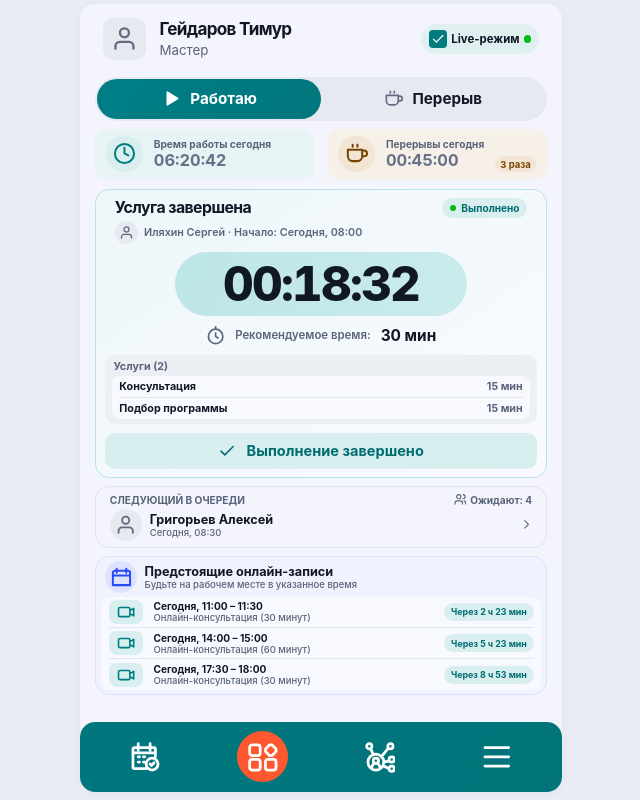
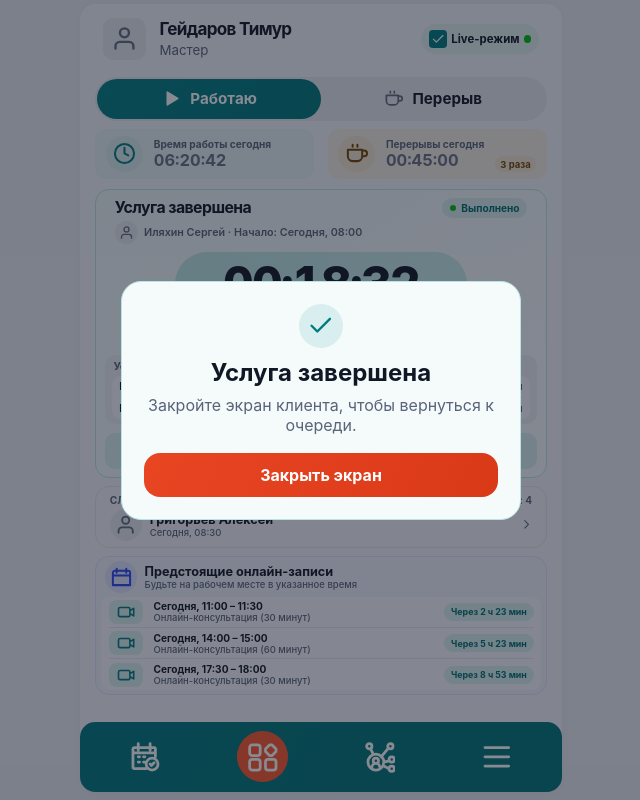
Before and after one commit to dsh16/blitz_master, a Nuxt app: page / in a window 1280 px wide. Both pictures are taken after a click on the button "Завершить выполнение". Shown: the whole page, without its empty margins (319-959 px from the left). Built offline with nearby package versions, Linux system fonts and the light colour scheme.

Commit message:
Show completion confirmation and advance client queue

```diff
--- a/app/pages/index.vue
+++ b/app/pages/index.vue
@@ -2,7 +2,20 @@
 useHead({ title: 'Blitz Master — Рабочий экран', htmlAttrs: { lang: 'ru' } })
 
 const working = ref(true)
-const active = ref(true)
+const currentClient = ref<{ name: string, startedAt: string } | null>({
+  name: 'Иляхин Сергей',
+  startedAt: 'Сегодня, 08:00',
+})
+const queue = ref([
+  { name: 'Григорьев Алексей', arrival: 'Сегодня, 08:30' },
+  { name: 'Соколова Анна', arrival: 'Сегодня, 08:45' },
+  { name: 'Орлов Дмитрий', arrival: 'Сегодня, 09:00' },
+  { name: 'Волкова Мария', arrival: 'Сегодня, 09:15' },
+])
+const nextClient = computed(() => queue.value[0])
+const completed = ref(false)
+const completionDialog = ref<HTMLDialogElement | null>(null)
+const clientTitle = ref<HTMLHeadingElement | null>(null)
 const elapsed = ref(1107)
 const workTime = ref(22835)
 const breakTime = ref(2700)
@@ -41,7 +54,7 @@ onMounted(() => {
   timer = setInterval(() => {
     if (working.value) {
       workTime.value++
-      if (active.value) elapsed.value++
+      if (currentClient.value && !completed.value) elapsed.value++
     } else {
       breakTime.value++
     }
@@ -61,6 +74,35 @@ function time(seconds: number) {
 function setWorking(value: boolean) {
   if (!value && working.value) breakCount.value++
   working.value = value
+}
+
+function finishService() {
+  completed.value = true
+  editing.value = false
+  completionDialog.value?.showModal()
+}
+
+async function closeCompletedClient() {
+  currentClient.value = null
+  completed.value = false
+  await nextTick()
+  clientTitle.value?.focus()
+}
+
+async function acceptClient() {
+  const client = queue.value.shift()
+  if (!client) return
+
+  const clock = new Intl.DateTimeFormat('ru-RU', { hour: '2-digit', minute: '2-digit' })
+  currentClient.value = { name: client.name, startedAt: 'Сегодня, ' + clock.format(new Date()) }
+  setWorking(true)
+  elapsed.value = 0
+  services.value = [{ name: 'Консультация', minutes: 15 }]
+  serviceName.value = ''
+  serviceMinutes.value = 15
+  queueOpen.value = false
+  await nextTick()
+  clientTitle.value?.focus()
 }
 
 function addService() {
@@ -92,21 +134,21 @@ function addService() {
         <div class="stat break"><span class="round"><DashboardIcon name="cup" /></span><div>Перерывы сегодня<strong>{{ time(breakTime) }}</strong></div><span class="count">{{ breakCount }} раза</span></div>
       </div>
 
-      <section class="client" aria-labelledby="client-title">
+      <section v-if="currentClient" class="client" aria-labelledby="client-title">
         <div class="client-heading">
-          <h2 id="client-title">{{ active ? 'Клиент в работе' : 'Услуга завершена' }}</h2>
-          <span class="pill"><i /> {{ active ? (working ? 'Выполнение услуги' : 'На паузе') : 'Выполнено' }}</span>
+          <h2 id="client-title" ref="clientTitle" tabindex="-1">{{ !completed ? 'Клиент в работе' : 'Услуга завершена' }}</h2>
+          <span class="pill"><i /> {{ !completed ? (working ? 'Выполнение услуги' : 'На паузе') : 'Выполнено' }}</span>
         </div>
-        <p class="client-name"><span class="avatar"><DashboardIcon name="user" /></span> Иляхин Сергей · Начало: Сегодня, 08:00</p>
+        <p class="client-name"><span class="avatar"><DashboardIcon name="user" /></span> {{ currentClient.name }} · Начало: {{ currentClient.startedAt }}</p>
         <div class="timer">{{ time(elapsed) }}</div>
         <div class="recommended"><DashboardIcon name="timer" /><span>Рекомендуемое время:</span><strong>{{ recommended }} мин</strong></div>
 
         <div class="services">
           <div class="services-heading">
             <span>Услуги ({{ services.length }})</span>
-            <button v-if="active" class="pill" :aria-expanded="editing" @click="editing = !editing"><DashboardIcon name="plus" /> Добавить услугу</button>
+            <button v-if="!completed" class="pill" :aria-expanded="editing" @click="editing = !editing"><DashboardIcon name="plus" /> Добавить услугу</button>
           </div>
-          <form v-if="editing && active" class="service-form" @submit.prevent="addService">
+          <form v-if="editing && !completed" class="service-form" @submit.prevent="addService">
             <label>Название<input v-model="serviceName" required maxlength="80"></label>
             <label>Минуты<input v-model.number="serviceMinutes" type="number" required min="1" max="480"></label>
             <button class="pill" type="submit">Добавить</button>
@@ -116,15 +158,24 @@ function addService() {
           </ul>
         </div>
 
-        <button class="finish" :disabled="!active" @click="active = false; editing = false"><DashboardIcon name="check" /> {{ active ? 'Завершить выполнение' : 'Выполнение завершено' }}</button>
+        <button class="finish" :disabled="completed" @click="finishService"><DashboardIcon name="check" /> {{ completed ? 'Выполнение завершено' : 'Завершить выполнение' }}</button>
+      </section>
+      <section v-else class="client next-client" aria-labelledby="next-client-title">
+        <span class="round"><DashboardIcon :name="nextClient ? 'user' : 'people'" /></span>
+        <h2 id="next-client-title" ref="clientTitle" tabindex="-1">{{ nextClient ? 'Следующий клиент' : 'Пока клиентов нет' }}</h2>
+        <template v-if="nextClient">
+          <p><strong>{{ nextClient.name }}</strong> · {{ nextClient.arrival }}</p>
+          <button class="finish" @click="acceptClient"><DashboardIcon name="play" /> Принять клиента</button>
+        </template>
+        <p v-else>Очередь пуста.</p>
       </section>
 
-      <section id="queue" class="queue">
+      <section v-if="currentClient && nextClient" id="queue" class="queue">
         <button class="queue-button" :aria-expanded="queueOpen" @click="queueOpen = !queueOpen">
-          <span class="queue-top"><span>Следующий в очереди</span><span><DashboardIcon name="people" /> Ожидают: 4</span></span>
-          <span class="queue-person"><span class="avatar"><DashboardIcon name="user" /></span><span><strong>Григорьев Алексей</strong><small>Сегодня, 08:30</small></span><DashboardIcon class="queue-arrow" name="chevron" /></span>
+          <span class="queue-top"><span>Следующий в очереди</span><span><DashboardIcon name="people" /> Ожидают: {{ queue.length }}</span></span>
+          <span class="queue-person"><span class="avatar"><DashboardIcon name="user" /></span><span><strong>{{ nextClient.name }}</strong><small>{{ nextClient.arrival }}</small></span><DashboardIcon class="queue-arrow" name="chevron" /></span>
         </button>
-        <p v-if="queueOpen" class="queue-detail">Григорьев Алексей — первый в очереди. Всего ожидают 4 клиента.</p>
+        <p v-if="queueOpen" class="queue-detail">{{ queue.map(client => client.name).join(' · ') }}</p>
       </section>
 
       <section id="appointments" class="appointments" aria-labelledby="appointments-title">
@@ -142,16 +193,26 @@ function addService() {
     <div class="navigation">
       <nav v-if="menuOpen" class="quick-menu" aria-label="Разделы">
         <a href="#work" @click="menuOpen = false">Рабочий экран</a>
-        <a href="#queue" @click="menuOpen = false">Очередь</a>
+        <a :href="currentClient && nextClient ? '#queue' : currentClient ? '#client-title' : '#next-client-title'" @click="menuOpen = false">Очередь</a>
         <a href="#appointments" @click="menuOpen = false">Онлайн-записи</a>
       </nav>
       <nav class="toolbar" aria-label="Основная навигация">
         <a href="#appointments" aria-label="Онлайн-записи"><DashboardIcon name="booking" /></a>
         <a href="#work" class="selected" aria-label="Рабочий экран"><DashboardIcon name="grid" /></a>
-        <a href="#queue" aria-label="Очередь"><DashboardIcon name="network" /></a>
+        <a :href="currentClient && nextClient ? '#queue' : currentClient ? '#client-title' : '#next-client-title'" aria-label="Очередь"><DashboardIcon name="network" /></a>
         <button aria-label="Меню" :aria-expanded="menuOpen" @click="menuOpen = !menuOpen"><DashboardIcon name="menu" /></button>
       </nav>
     </div>
+    <Teleport to="body">
+      <dialog ref="completionDialog" class="completion-dialog" aria-labelledby="completion-title" @close="closeCompletedClient">
+        <span class="round"><DashboardIcon name="check" /></span>
+        <h2 id="completion-title">Услуга завершена</h2>
+        <p>Закройте экран клиента, чтобы вернуться к очереди.</p>
+        <form method="dialog">
+          <button class="finish" autofocus>Закрыть экран</button>
+        </form>
+      </dialog>
+    </Teleport>
   </div>
 </template>
 
@@ -239,6 +300,25 @@ small,.appointments p,.queue-detail{display:block;color:var(--muted);font-size:c
 .toolbar .selected{background:var(--orange);color:#fff}
 .quick-menu{position:absolute;bottom:calc(100% + 6px);right:10px;display:grid;gap:8px;padding:12px;background:white;border-radius:12px;box-shadow:0 4px 20px #0002}
 .quick-menu a{color:#006d71}
+.next-client { display: grid; justify-items: center; gap: 10px; text-align: center; padding: 24px 14px }
+.next-client p { color: var(--muted) }
+.next-client .finish { width: min(100%, 360px); margin-top: 2px }
+.completion-dialog {
+  --mint: #d9eeee;
+  --teal: #007b80;
+  width: min(calc(100% - 32px), 400px);
+  border: 1px solid #b9e4e3;
+  border-radius: 20px;
+  padding: 22px;
+  color: #101725;
+  background: #f5fafb;
+  text-align: center;
+}
+.completion-dialog::backdrop { background: #10172580 }
+.completion-dialog .round { width: 44px; margin: 0 auto 10px; font-size: 22px }
+.completion-dialog p { margin-top: 8px; color: #59647a }
+.completion-dialog .finish { margin-top: 18px; min-height: 44px; font-size: 16px }
+
 @media (min-width: 900px) {
   .dashboard {
     min-height: 0;
```
